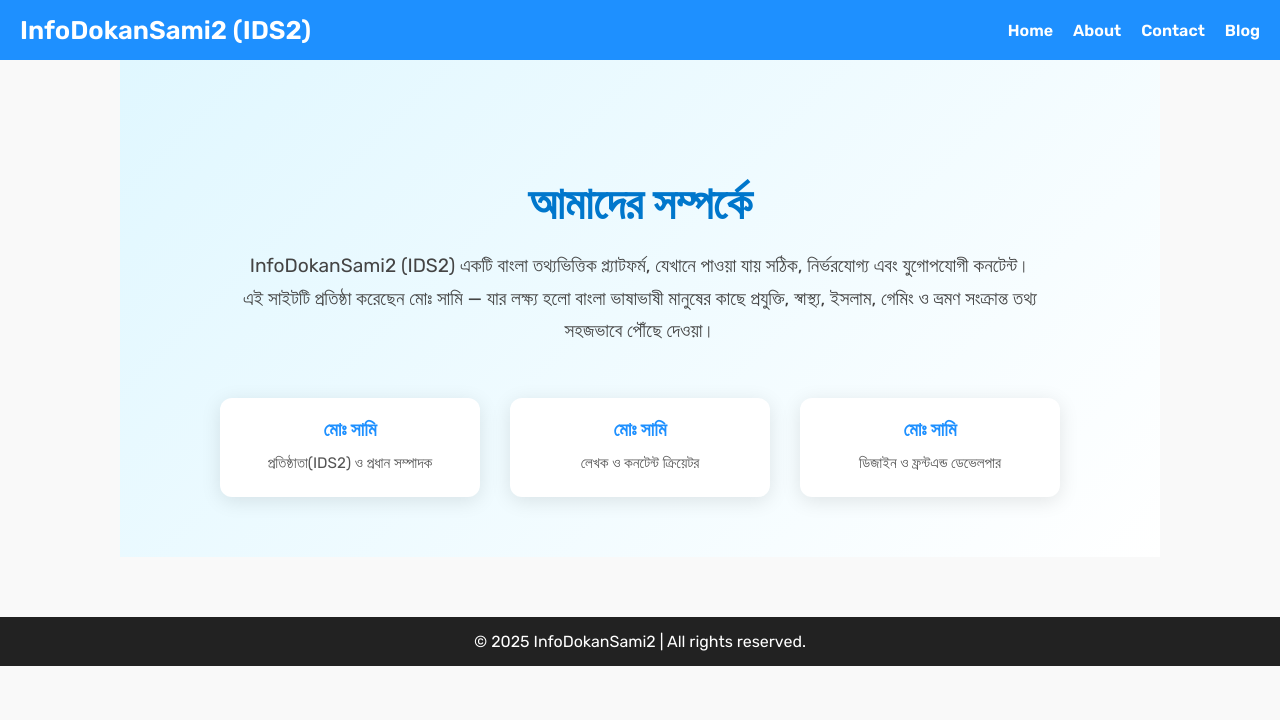
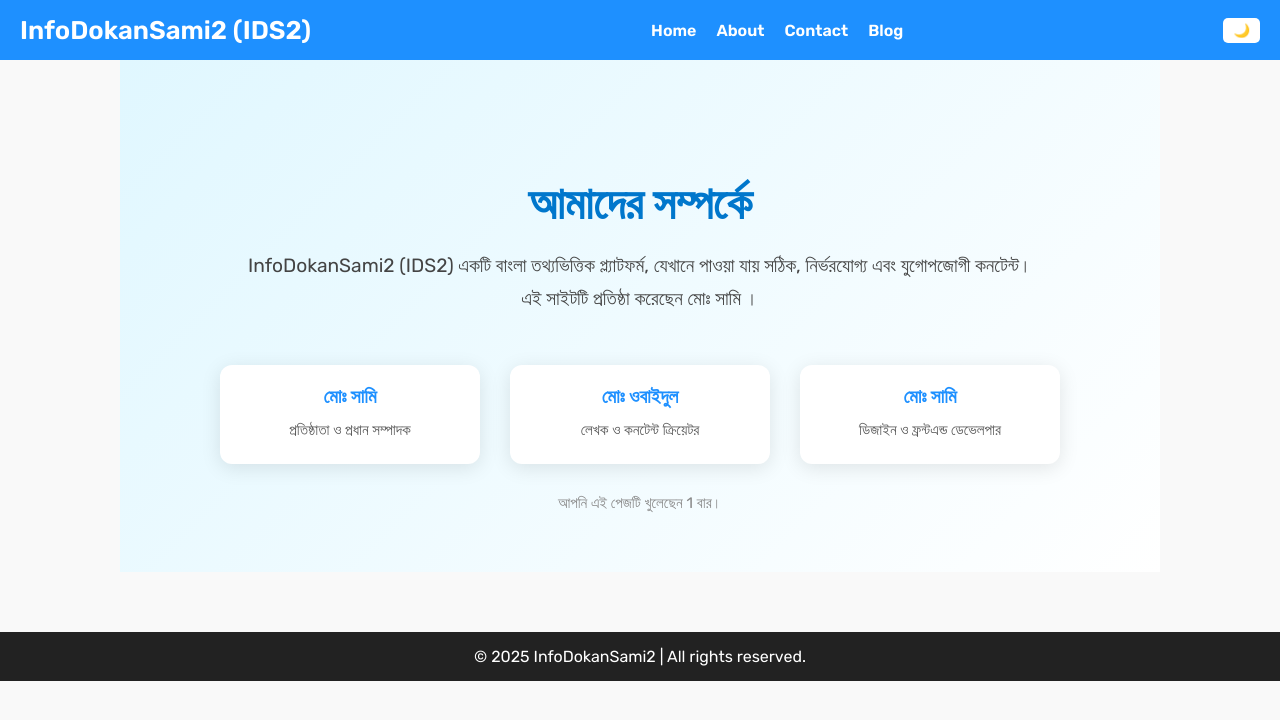
Before and after one commit to samitlp2003/InfoDokanSami, a plain HTML site: page about.html in a window 1280 px wide. Drawn offline with Linux system fonts and the light colour scheme.

Commit message:
Enhanced About page with modern design and features

```diff
--- a/about.html
+++ b/about.html
@@ -11,6 +11,12 @@
       font-family: 'Rubik', sans-serif;
       background: #f9f9f9;
       color: #333;
+      transition: background 0.4s, color 0.4s;
+    }
+
+    body.dark-mode {
+      background: #1e1e1e;
+      color: #e0e0e0;
     }
 
     header {
@@ -47,6 +53,15 @@
 
     nav ul li a:hover {
       color: #ffeb3b;
+    }
+
+    .toggle-mode {
+      cursor: pointer;
+      background: #fff;
+      border: none;
+      padding: 5px 10px;
+      border-radius: 5px;
+      font-weight: bold;
     }
 
     .about {
@@ -117,6 +132,12 @@
       padding: 15px 0;
       margin-top: 60px;
     }
+
+    .visitor-counter {
+      margin-top: 30px;
+      font-size: 0.95em;
+      color: #888;
+    }
   </style>
 </head>
 <body>
@@ -131,21 +152,22 @@
       <li><a href="blog.html">Blog</a></li>
     </ul>
   </nav>
+  <button class="toggle-mode" onclick="toggleMode()">🌙</button>
 </header>
 
 <section class="about">
   <h2>আমাদের সম্পর্কে</h2>
   <p>
-    InfoDokanSami2 (IDS2) একটি বাংলা তথ্যভিত্তিক প্ল্যাটফর্ম, যেখানে পাওয়া যায় সঠিক, নির্ভরযোগ্য এবং যুগোপযোগী কনটেন্ট। এই সাইটটি প্রতিষ্ঠা করেছেন মোঃ সামি — যার লক্ষ্য হলো বাংলা ভাষাভাষী মানুষের কাছে প্রযুক্তি, স্বাস্থ্য, ইসলাম, গেমিং ও ভ্রমণ সংক্রান্ত তথ্য সহজভাবে পৌঁছে দেওয়া।
+    InfoDokanSami2 (IDS2) একটি বাংলা তথ্যভিত্তিক প্ল্যাটফর্ম, যেখানে পাওয়া যায় সঠিক, নির্ভরযোগ্য এবং যুগোপজোগী কনটেন্ট। এই সাইটটি প্রতিষ্ঠা করেছেন মোঃ সামি ।
   </p>
 
   <div class="team">
     <div class="team-member">
       <h3>মোঃ সামি</h3>
-      <p>প্রতিষ্ঠাতা(IDS2) ও প্রধান সম্পাদক</p>
+      <p>প্রতিষ্ঠাতা ও প্রধান সম্পাদক</p>
     </div>
     <div class="team-member">
-      <h3>মোঃ সামি</h3>
+      <h3>মোঃ ওবাইদুল</h3>
       <p>লেখক ও কনটেন্ট ক্রিয়েটর</p>
     </div>
     <div class="team-member">
@@ -153,11 +175,29 @@
       <p>ডিজাইন ও ফ্রন্টএন্ড ডেভেলপার</p>
     </div>
   </div>
+
+  <div class="visitor-counter">
+    আপনি এই পেজটি খুলেছেন <span id="visitCount">0</span> বার।
+  </div>
 </section>
 
 <footer>
   &copy; 2025 InfoDokanSami2 | All rights reserved.
 </footer>
 
+<script>
+  function toggleMode() {
+    document.body.classList.toggle('dark-mode');
+  }
+
+  // Visitor counter (LocalStorage)
+  const visitKey = 'aboutVisitCount';
+  let count = localStorage.getItem(visitKey);
+  if (!count) count = 0;
+  count++;
+  localStorage.setItem(visitKey, count);
+  document.getElementById('visitCount').textContent = count;
+</script>
+
 </body>
 </html>
```
